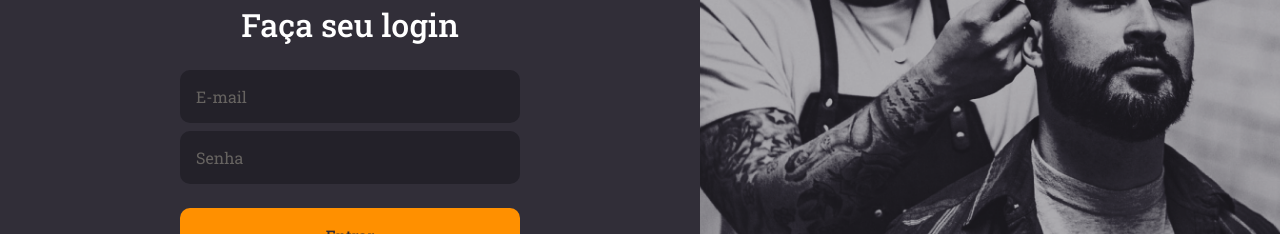
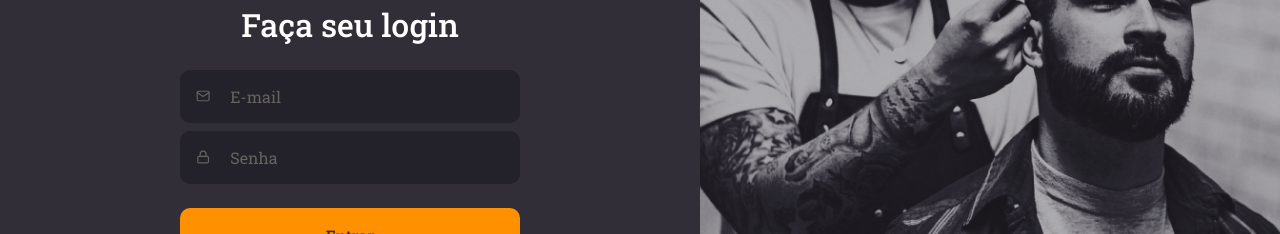
Before and after one commit to Bootcamp-Rocketseat/gobarber-webapp, a React (Create React App) app: page / in a window 1280 px wide. Shown: the part 301-535 px from the top of the page. Built offline with nearby package versions, Linux system fonts and the light colour scheme.

Commit message:
Add Input component

```diff
--- /dev/null
+++ b/src/components/Input/index.tsx
@@ -0,0 +1,18 @@
+// eslint-disable-next-line no-use-before-define
+import React, { InputHTMLAttributes } from 'react';
+
+import { Container } from './styles';
+
+interface InputProps extends InputHTMLAttributes<HTMLInputElement> {
+  name: string;
+  icon?: React.ComponentType;
+}
+
+const Input: React.FC<InputProps> = ({ icon: Icon, ...rest }) => (
+  <Container>
+    {Icon && <Icon />}
+    <input {...rest} />
+  </Container>
+);
+
+export default Input;
--- /dev/null
+++ b/src/components/Input/styles.ts
@@ -0,0 +1,32 @@
+import styled from 'styled-components';
+
+export const Container = styled.div`
+  display: flex;
+  justify-content: center;
+  align-items: center;
+
+  background: #232129;
+  border-radius: 10px;
+  border: 2px #232129;
+  padding: 16px;
+  color: #666360;
+
+  & + div {
+    margin-top: 8px;
+  }
+
+  input {
+    background: transparent;
+    border: 0;
+    width: 100%;
+    color: #f4ede8;
+
+    ::placeholder {
+      color: #666360;
+    }
+  }
+
+  svg {
+    margin-right: 20px;
+  }
+`;
--- a/src/pages/SignIn/index.tsx
+++ b/src/pages/SignIn/index.tsx
@@ -1,7 +1,10 @@
+// eslint-disable-next-line no-use-before-define
 import React from 'react';
-import { FiLogIn } from 'react-icons/fi';
+import { FiLogIn, FiMail, FiLock } from 'react-icons/fi';
 
 import logoImg from '../../assets/logo.svg';
+
+import Input from '../../components/Input';
 
 import { Container, Content, Background } from './styles';
 
@@ -12,8 +15,13 @@
 
       <form>
         <h1>Faça seu login</h1>
-        <input placeholder="E-mail" />
-        <input type="password" placeholder="Senha" />
+        <Input name="e-mail" icon={FiMail} placeholder="E-mail" />
+        <Input
+          name="password"
+          icon={FiLock}
+          type="password"
+          placeholder="Senha"
+        />
         <button type="submit">Entrar</button>
 
         <a href="forgot">Esqueci minha senha</a>
--- a/src/pages/SignIn/styles.ts
+++ b/src/pages/SignIn/styles.ts
@@ -27,23 +27,6 @@
 
     h1 {
       margin-bottom: 24px;
-    }
-
-    input {
-      background: #232129;
-      border-radius: 10px;
-      border: 2px #232129;
-      padding: 16px;
-      width: 100%;
-      color: #f4ede8;
-
-      & + input {
-        margin-top: 8px;
-      }
-
-      ::placeholder {
-        color: #666360;
-      }
     }
 
     button {
```
Also changed, not shown: .eslintrc.json.
